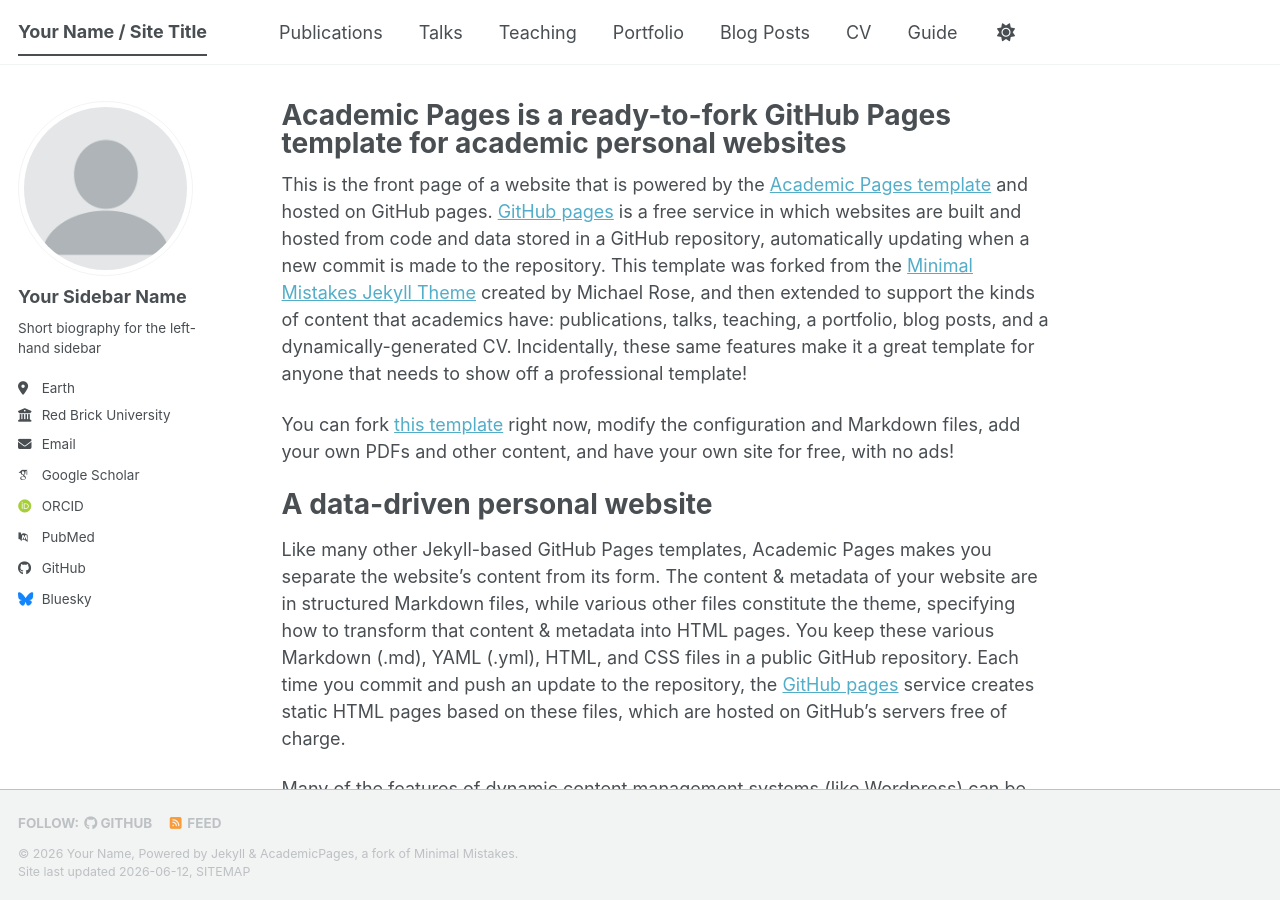
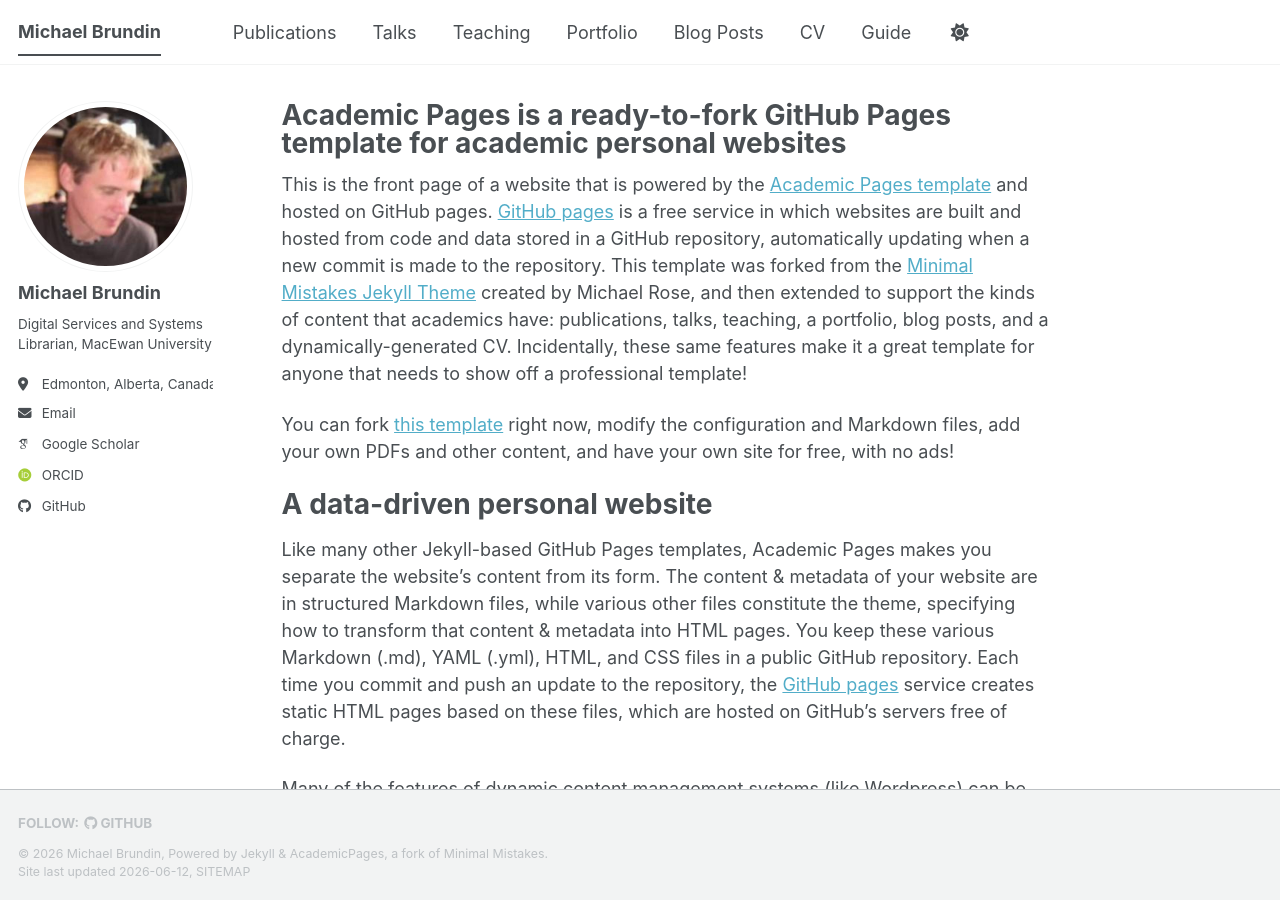
Before and after one commit to brundinm/brundinm.github.io, a Jekyll site: the page built from _pages/about.md, in a window 1280 px wide and 900 px high. Built offline with Jekyll 4.4.1, drawn with Linux system fonts in a browser that asks for light colours; some web fonts are replaced; a script bundle is joined from its source files by our own code; library files that are not in the unit come from our copies.

Commit message:
Add files via upload

```diff
--- a/_config.yml
+++ b/_config.yml
@@ -9,55 +9,54 @@
 # Basic Site Settings
 locale                   : "en-US"
 site_theme               : "default" # The available themes options are "default", "air", "sunrise", "mint", "dirt" and "contrast"
-title                    : "Your Name / Site Title"
-title_separator          : "-"
-name                     : &name "Your Name"
-description              : &description "Your Name's academic portfolio"   # Update this with a general description of your site, this is the default if not overridden by a page
-url                      : https://academicpages.github.io # The base hostname & protocol for your site e.g. "https://[your GitHub username].github.io",
+title                    : "Michael Brundin"
+title_separator          : "&#124;"
+name                     : &name "Michael Brundin"
+description              : &description "Michael Brundin's faculty profile"   # Update this with a general description of your site, this is the default if not overridden by a page
+url                      : http://brundinm.github.io/ # The base hostname & protocol for your site e.g. "https://[your GitHub username].github.io",
                                                            # or if you already have some other page hosted on Github then use "https://[your GitHub username].github.io/[Your Repo Name]"
 baseurl                  : "" # the subpath of your site, e.g. "/blog"
-repository               : "academicpages/academicpages.github.io"
+repository               : "brundinm/brundinm.github.io"
 
 # Site Author - The following control what appear as part of the author content on the side bar.
 #               If a field is blank the icon and link will not appear, otherwise it will be shown.
 #               Additional customization can be done by editing /_includes/author-profile.html
 author:
   # Biographic information
-  avatar           : "profile.png"
-  name             : "Your Sidebar Name"
+  avatar           : "mrb.jpg"
+  name             : "Michael Brundin"
   pronouns         : # example: "she/her"
-  bio              : "Short biography for the left-hand sidebar"
-  location         : "Earth"
-  employer         : "Red Brick University"
+  bio              : "Digital Services and Systems Librarian, MacEwan University"
+  location         : "Edmonton, Alberta, Canada"
+  employer         : # "MacEwan University"
   uri              : # URL
-  email            : "none@example.org"
-
-  # Academic websites
-  academia         : # URL
-  arxiv            : # URL - Update with the correct link to your profile
-  googlescholar    : "https://scholar.google.com/citations?user=PS_CX0AAAAAJ"
-  inspire-hep      : # URL
-  impactstory      : # URL
-  orcid            : "https://orcid.org/yourorcidurl"
-  semantic         : # URL
-  ssrn             : # URL
-  pubmed           : "https://www.ncbi.nlm.nih.gov/pubmed/?term=john+snow"
-  researchgate     : # URL
-  scopus           : # URL
-  zotero           : # URL
-
+  email            : "brundinm@macewan.ca"
 
   # Repositories and software development
   bitbucket        : # Username - Update with your username on the site
   codepen          : # Username
   dribbble         : # Username
-  github           : "academicpages"
+  github           : "brundinm"
   kaggle           : # Username
   stackoverflow    : # User number or user number and name (i.e., use "1" or "1/jeff-atwood")
 
+  # Academic websites
+  academia         : # URL
+  arxiv            : # URL - Update with the correct link to your profile
+  googlescholar    : "https://scholar.google.ca/citations?hl=en&user=XZeV34gAAAAJ&view_op=list_works&sortby=pubdate"
+  inspire-hep      : # URL
+  impactstory      : # URL
+  orcid            : "https://orcid.org/0000-0002-0307-4123"
+  semantic         : # URL
+  ssrn             : # URL
+  pubmed           : # URL
+  researchgate     : # URL
+  scopus           : # URL
+  zotero           : # URL
+
   # Social media
   artstation       : # Username
-  bluesky          : "bsky.app" # Replace this with you Bluesky username
+  bluesky          : # Username
   facebook         : # Username
   flickr           : # Username
   foursquare       : # Username
@@ -93,9 +92,9 @@
 
 # Site Settings
 teaser                   :  # filename of teaser fallback teaser image placed in /images/ for social media previews
-breadcrumbs              : false # true, false (default)
+breadcrumbs              : true # true, false (default)
 words_per_minute         : 160
-future                   : true
+future                   : false
 read_more                : "disabled" # if enabled, adds "Read more" links to excerpts
 talkmap_link             : false      #change to true to add link to talkmap on talks page
 comments:
@@ -125,7 +124,7 @@
       options:
         format           : "iso8601" # "iso8601" (default), "timestamp-seconds", "timestamp-milliseconds"
 atom_feed:
-  hide                   : false     # change to true to hide the RSS feed in the footer
+  hide                   : true     # change to true to hide the RSS feed in the footer
   path                   : # blank (default) uses feed.xml
 
 
@@ -220,19 +219,10 @@
 
 
 # These settings control the types of collections used by the template
-collections:
-  teaching:
-    output: true
-    permalink: /:collection/:path/
-  publications:
-    output: true
-    permalink: /:collection/:path/
-  portfolio:
-    output: true
-    permalink: /:collection/:path/
-  talks:
-    output: true
-    permalink: /:collection/:path/
+#collections:
+#  gallery:
+#    output: true
+#    permalink: /:collection/:path/
 
 
 # These settings control how pages and collections are included in the site
@@ -244,7 +234,7 @@
     values:
       layout: single
       author_profile: true
-      read_time: true
+      read_time: false
       comments: true
       share: true
       related: true
@@ -273,15 +263,15 @@
       author_profile: true
       share: true
       comments: true
-  # _portfolio
+  # _gallery
   - scope:
       path: ""
-      type: portfolio
+      type: gallery
     values:
       layout: single
       author_profile: true
       share: true
-      comment: true
+      comments: true
   # _talks
   - scope:
       path: ""
```
